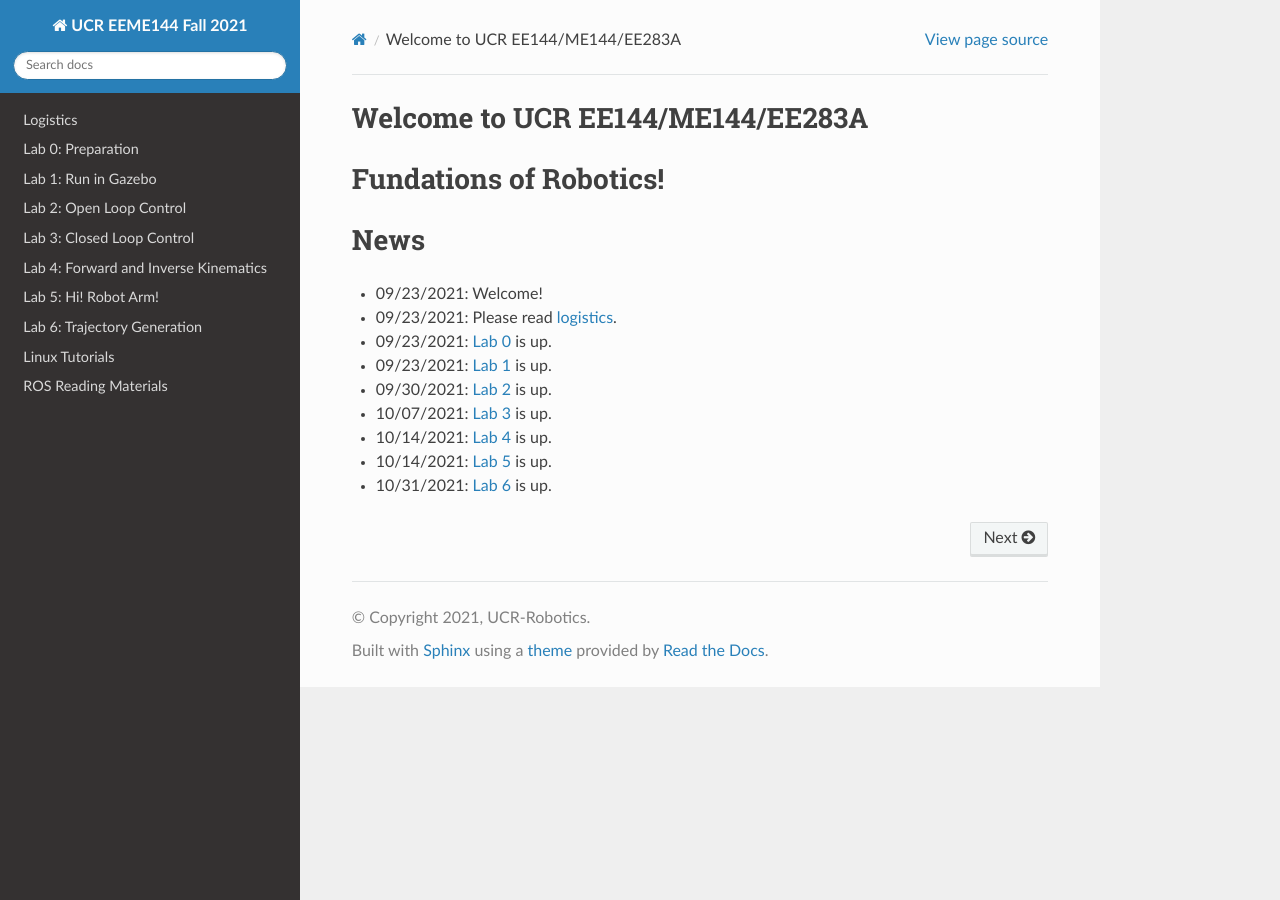
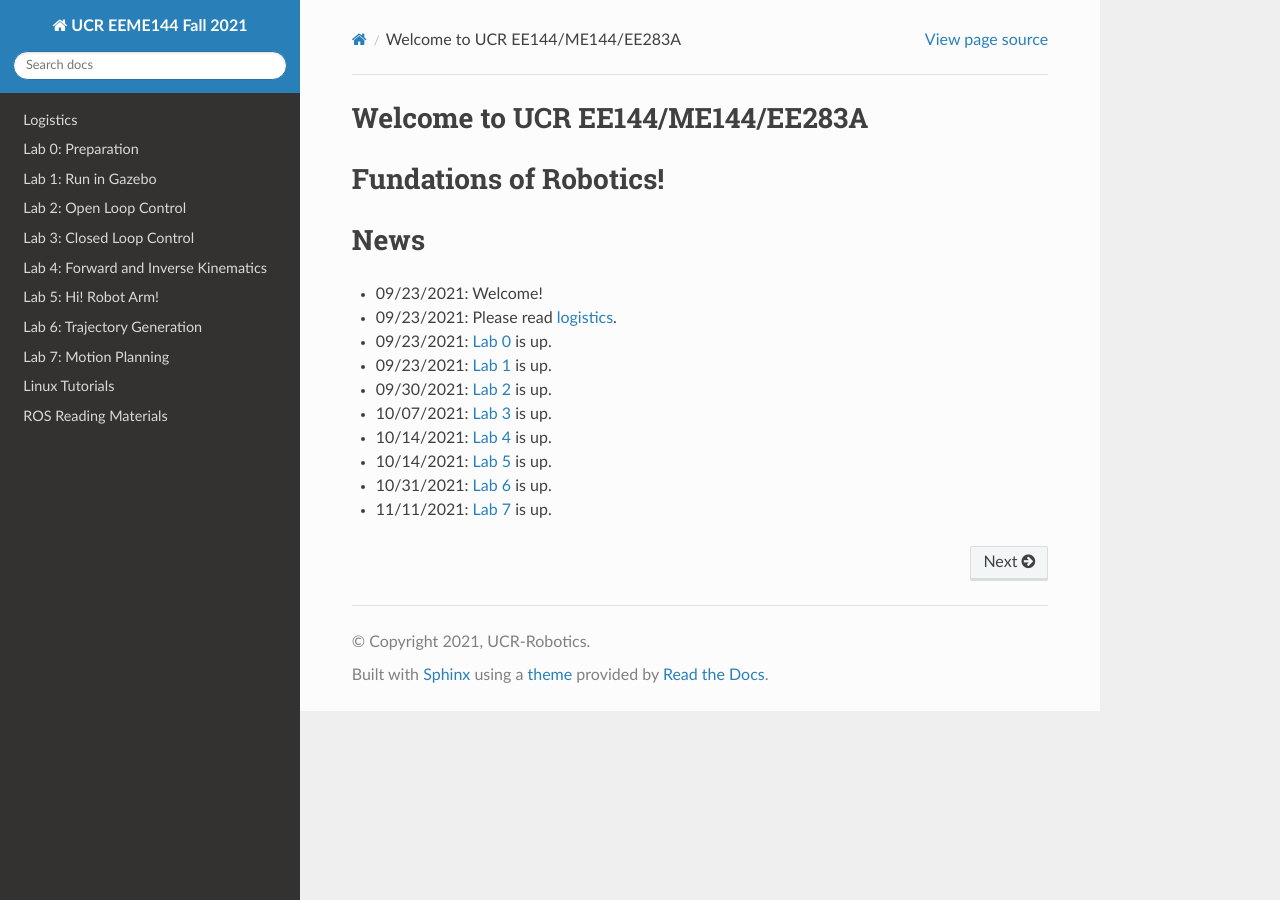
Before and after one commit to UCR-Robotics/ee144, a Sphinx documentation site: the page built from docs/index.rst, in a window 1280 px wide. Built offline with Sphinx 7.4.7 and the Read the Docs theme 2.0.0, drawn with Linux system fonts in a browser that asks for light colours.

Commit message:
Update index.rst

```diff
--- a/docs/index.rst
+++ b/docs/index.rst
@@ -36,7 +37,7 @@ News
 - 10/14/2021: `Lab 4 <lab4.html>`_ is up.
 - 10/14/2021: `Lab 5 <lab5.html>`_ is up.
 - 10/31/2021: `Lab 6 <lab6.html>`_ is up.
+- 11/11/2021: `Lab 7 <lab7.html>`_ is up.
 
 ..
-   - 11/23/2020: `Lab 7 <lab7.html>`_ is up.
    - 11/30/2020: `Lab 8 <lab8.html>`_ is up.
```
Also changed, not shown: other parts of docs/index.rst (+1 -0 lines).
